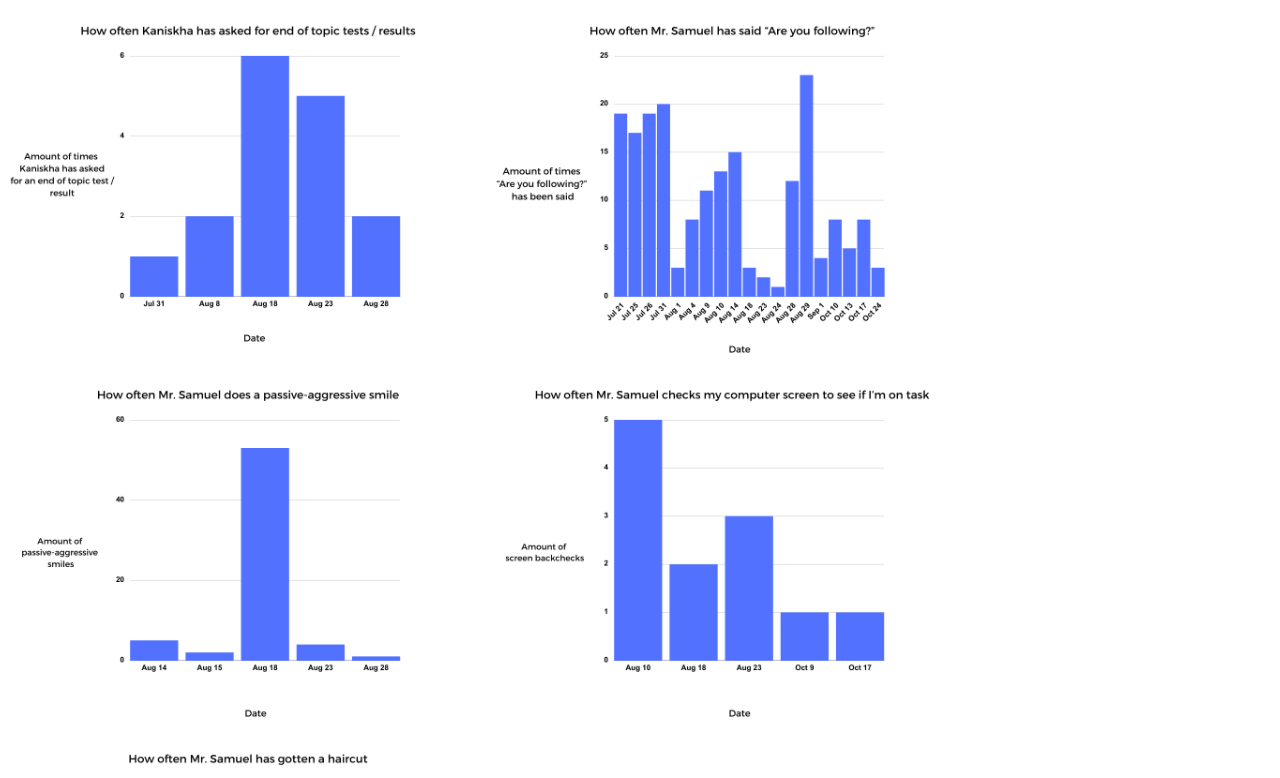
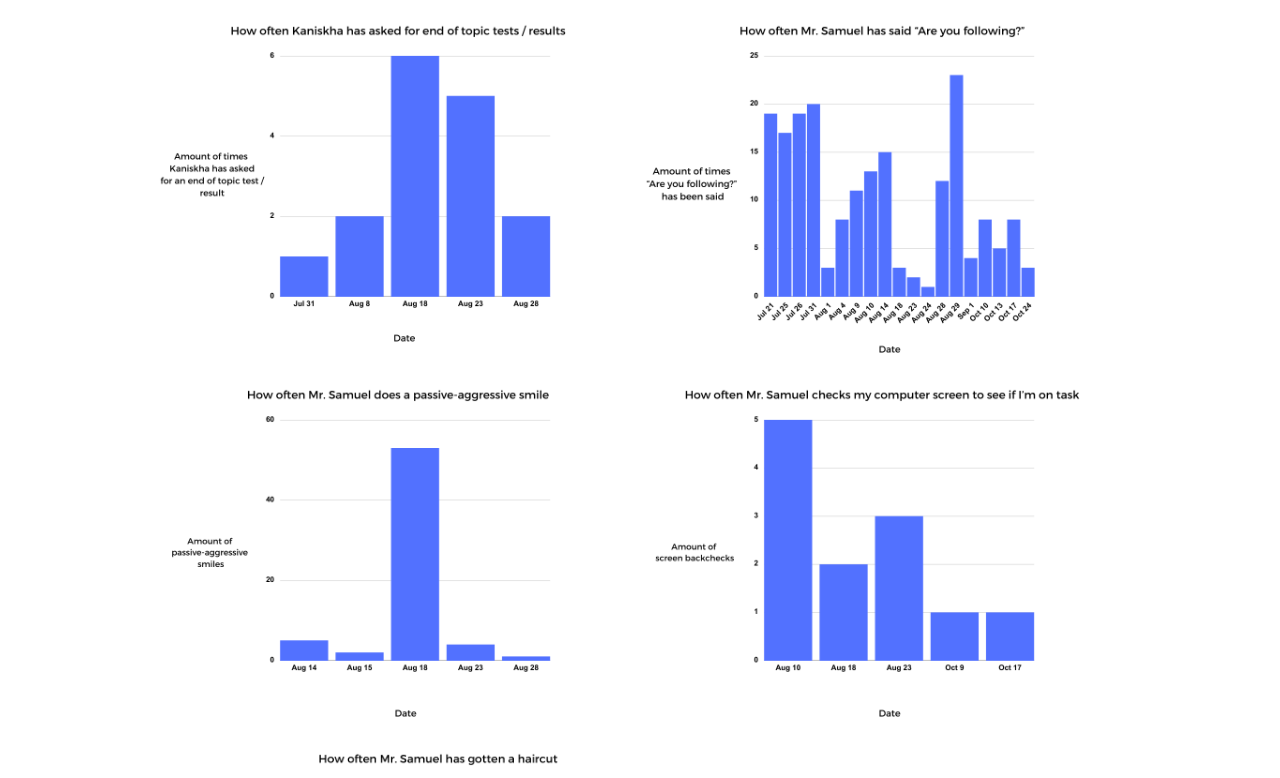
Before and after one commit to Ezrealli/Santhosh-Samuel, a plain HTML site: page index.html in a window 1280 px wide. Shown: the top 778 px of the page. Drawn offline with Linux system fonts and the light colour scheme.

Commit message:
Update index.html

```diff
--- a/index.html
+++ b/index.html
@@ -1,37 +1,29 @@
 <html lang="en">
 
-    <style>
-
-        .center {
-        margin-left: inherit;
-        margin-right: inherit;
-        }
-
-    </style>
-
     <div class="row">
-        <div class="column">
+        <div class="column" style="text-align:center">
 
             <img src="KEOTT.png"
             width="480"
             height="360"
-            class="center">
+
+            >
 
             <img src="AreYouFollowing.png"
             width="480"
             height="360"
-            class="center">
+            >
 
 
             <img src="PA.png"
             width="480"
             height="360"
-            class="center">
+            >
 
             <img src="BC.png"
             width="480"
             height="360"
-            class="center">
+            >
 
             <img src="Haircuts.png"
             width="480"
@@ -41,7 +33,7 @@
             <img src="BOT.png"
             width="400"
             height="150"
-            class="center">
+            >
 
         </div>
     </div>
```
